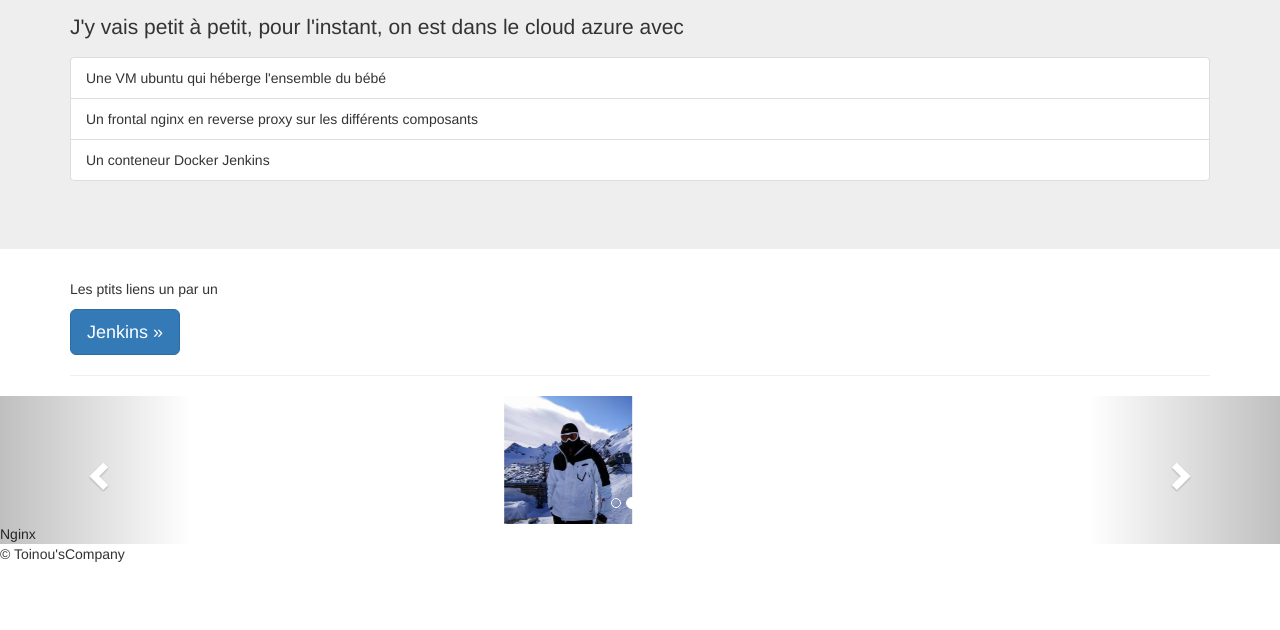
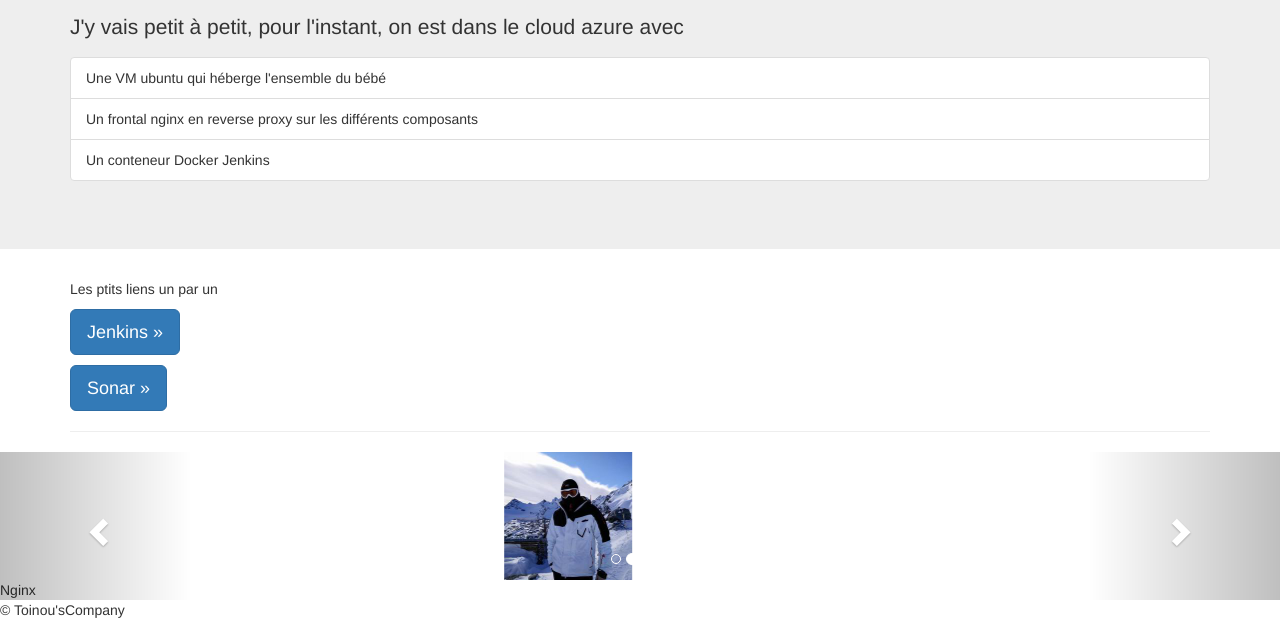
Before and after one commit to antoinebody/udd-azure, a plain HTML site: page nginx/WelcomePage/index.html in a window 1280 px wide. Shown: the part 252-882 px from the top of the page. Before the commit the page ends 826 px from the top, so only its background shows below. Drawn offline with nearby package versions, Linux system fonts and the light colour scheme.

Commit message:
try to add sonar but rewrite don t work yet

```diff
--- a/nginx/WelcomePage/index.html
+++ b/nginx/WelcomePage/index.html
@@ -61,6 +61,7 @@
     <div class="container">
       <p>Les ptits liens un par un<p/>
       <p><a class="btn btn-primary btn-lg" href="/jenkins" role="button">Jenkins »</a></p>
+      <p><a class="btn btn-primary btn-lg" href="/sonar" role="button">Sonar »</a></p>
       <hr>
     </div>
 
```
Also changed, not shown: 2 other files.
